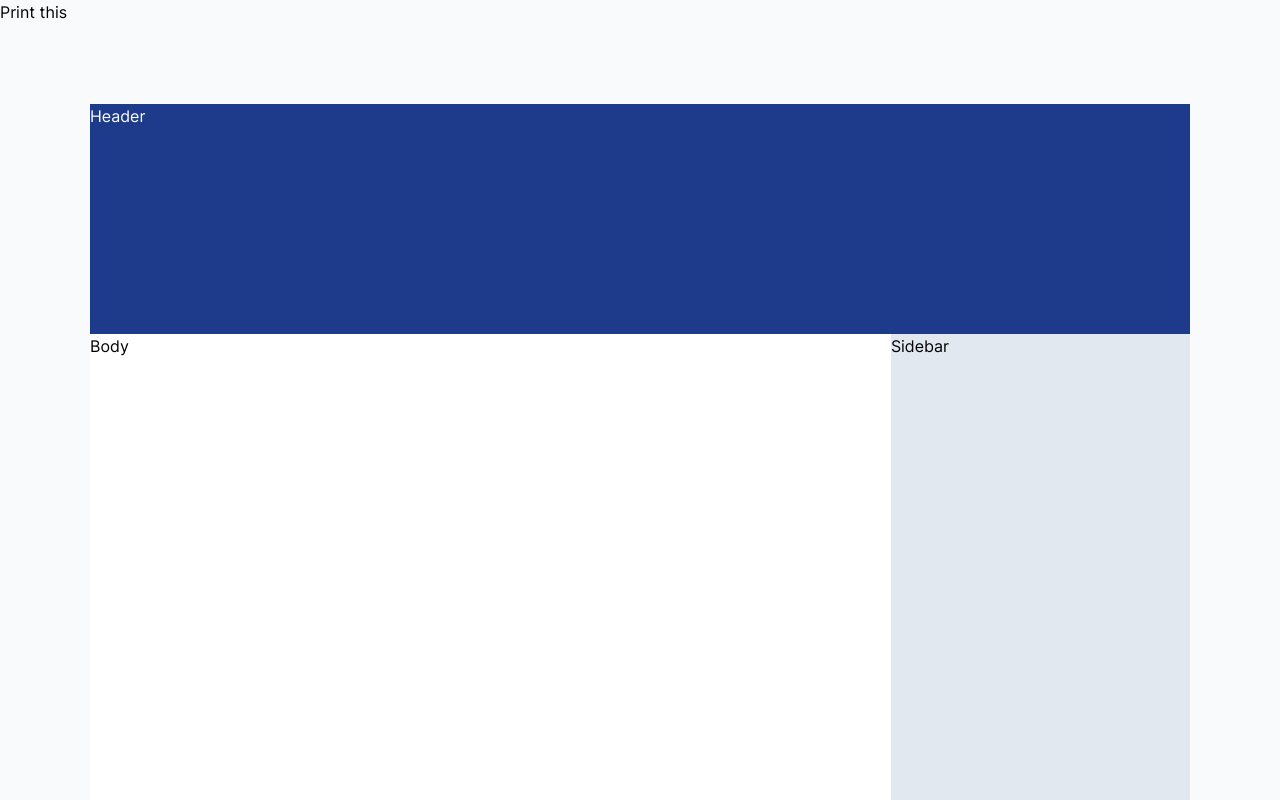
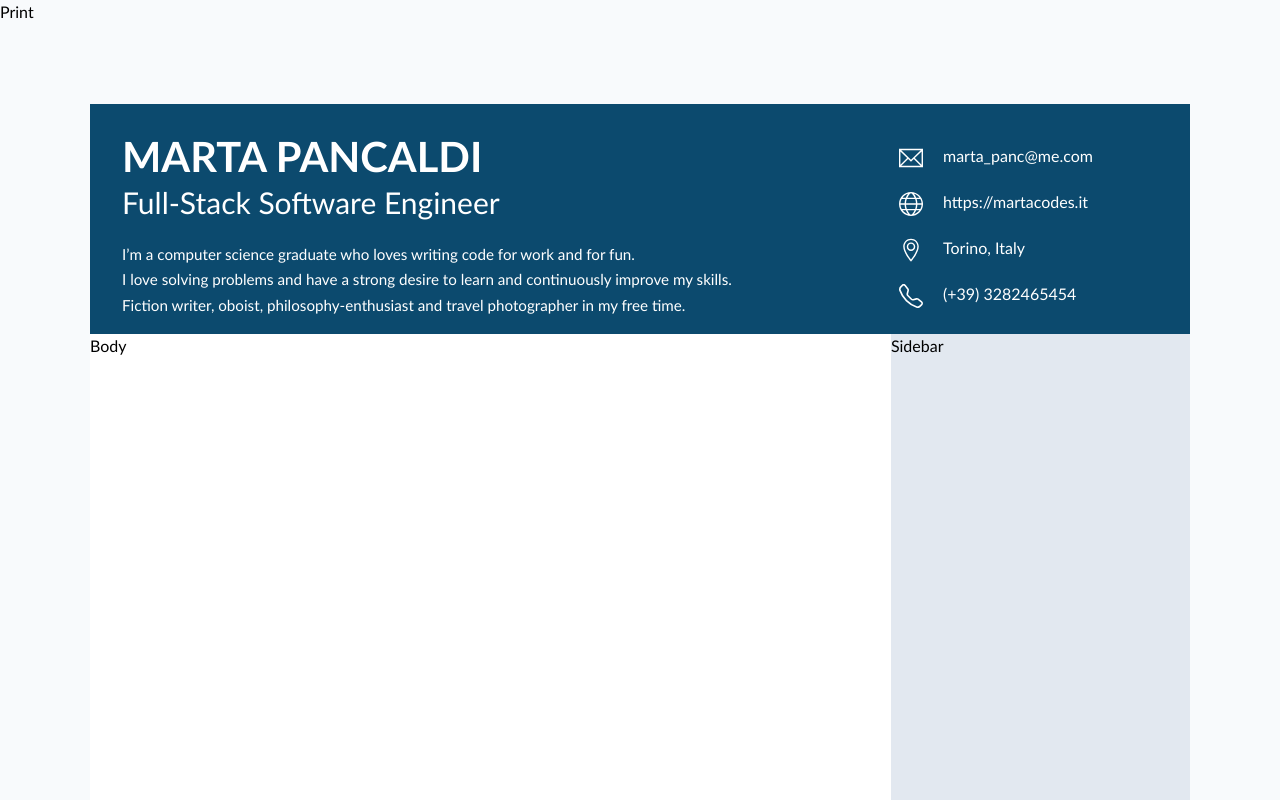
Before and after one commit to martapanc/cv-maker, a Next.js app: page /html in a window 1280 px wide. Shown: the top 800 px of the page. Built offline with nearby package versions, Linux system fonts and the light colour scheme.

Commit message:
feat: add header

```diff
--- a/src/app/html/page.tsx
+++ b/src/app/html/page.tsx
@@ -13,7 +13,7 @@ export default function CvHtmlPage() {
       <section className=' bg-slate-50 '>
         <ReactToPrint
           trigger={() => {
-            return <a href='#'>Print this</a>;
+            return <a href='#'>Print</a>;
           }}
           content={() => componentRef.current}
         />
--- a/src/components/cv/Cv.tsx
+++ b/src/components/cv/Cv.tsx
@@ -1,13 +1,17 @@
 import React from 'react';
+
+import * as data from '@/data/data.json';
 
 import Body from '@/components/cv/sections/Body';
 import Header from '@/components/cv/sections/Header';
 import Sidebar from '@/components/cv/sections/Sidebar';
 
 const CvDocument = () => {
+  const { header } = data;
+
   return (
     <div className='h-[1555px] w-[1100px] bg-white'>
-      <Header />
+      <Header {...header} />
 
       <div className='flex h-[1325px]'>
         <Body />
--- a/src/components/cv/sections/Header.tsx
+++ b/src/components/cv/sections/Header.tsx
@@ -1,5 +1,56 @@
-const Header = () => {
-  return <div className='h-[230px] bg-blue-900 text-white'>Header</div>;
+import { BsTelephone } from 'react-icons/bs';
+import { TfiEmail, TfiLocationPin, TfiWorld } from 'react-icons/tfi';
+
+import './style.css';
+
+export interface HeaderProps {
+  name: string;
+  jobTitle: string;
+  email: string;
+  website: string;
+  location: string;
+  phoneNumber: string;
+  intro: string[];
+}
+
+const Header = (props: HeaderProps) => {
+  return (
+    <div className='flex h-[230px] bg-sky-900 p-8 text-white'>
+      <div className='w-9/12'>
+        <div className='mb-1.5'>
+          <span className='text-45xl font-bold'>{props.name}</span>
+        </div>
+
+        <div className='mb-6'>
+          <span className='text-3xl'>{props.jobTitle}</span>
+        </div>
+
+        {props.intro.map((paragraph, id) => (
+          <p className='p-sm mb-1 font-extralight' key={id}>
+            {paragraph}
+          </p>
+        ))}
+      </div>
+      <div className='flex w-3/12 flex-col'>
+        <div className='mb-5 mt-2 flex'>
+          <TfiEmail className='me-5 mt-0.5 text-2xl' />
+          {props.email}
+        </div>
+        <div className='mb-5 flex'>
+          <TfiWorld className='me-5 mt-0.5 text-2xl' />
+          <a href={props.website}>{props.website}</a>
+        </div>
+        <div className='mb-5 flex'>
+          <TfiLocationPin className='me-5 mt-0.5 text-2xl' />
+          {props.location}
+        </div>
+        <div className='mb-5 flex'>
+          <BsTelephone className='me-5 mt-0.5 text-2xl' />
+          {props.phoneNumber}
+        </div>
+      </div>
+    </div>
+  );
 };
 
 export default Header;
--- /dev/null
+++ b/src/components/cv/sections/style.css
@@ -0,0 +1,9 @@
+.p-sm {
+  font-size: 0.95rem;
+  line-height: 1.4;
+}
+
+.text-45xl {
+  font-size: 2.6rem;
+  line-height: 1;
+}
--- /dev/null
+++ b/src/data/data.json
@@ -0,0 +1,17 @@
+{
+  "header": {
+    "name": "MARTA PANCALDI",
+    "jobTitle": "Full-Stack Software Engineer",
+    "email": "marta_panc@me.com",
+    "website": "https://martacodes.it",
+    "location": "Torino, Italy",
+    "phoneNumber": "(+39) 3282465454",
+    "intro": [
+      "I’m a computer science graduate who loves writing code for work and for fun.",
+      "I love solving problems and have a strong desire to learn and continuously improve my skills.",
+      "Fiction writer, oboist, philosophy-enthusiast and travel photographer in my free time."
+    ]
+  },
+  "sidebar": {},
+  "body": {}
+}
--- a/src/styles/globals.css
+++ b/src/styles/globals.css
@@ -31,7 +31,7 @@
 @layer base {
   /* inter var - latin */
   @font-face {
-    font-family: 'Inter';
+    font-family: 'Calibri';
     font-style: normal;
     font-weight: 100 900;
     font-display: optional;
--- a/tailwind.config.ts
+++ b/tailwind.config.ts
@@ -6,7 +6,7 @@ export default {
   theme: {
     extend: {
       fontFamily: {
-        primary: ['Inter', ...defaultTheme.fontFamily.sans],
+        primary: ['Calibri', ...defaultTheme.fontFamily.sans],
       },
       colors: {
         primary: {
```
Also changed, not shown: 1 other file (tests, documents, lock files or other folders).
